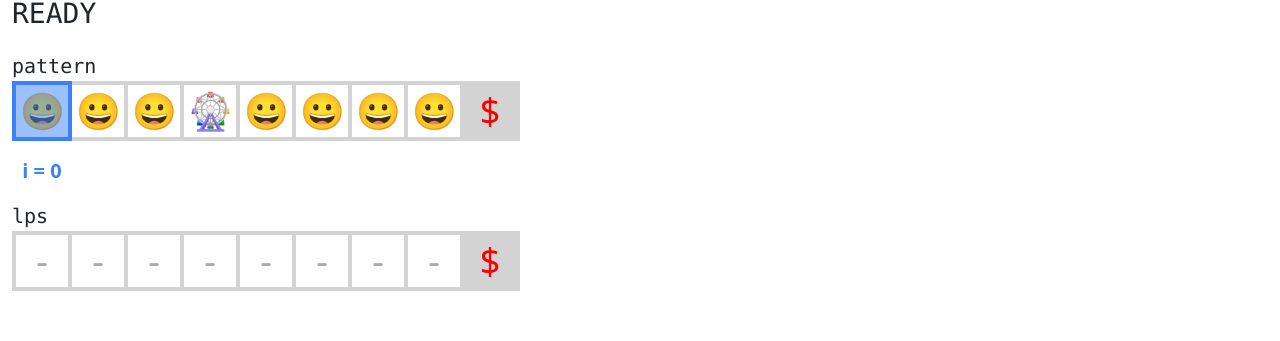
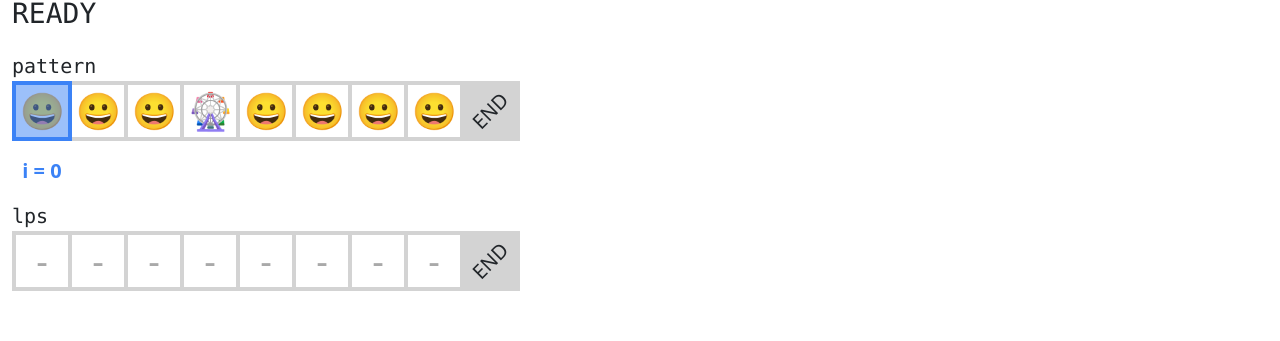
Before and after one commit to zetaraku/algo-playground, a Nuxt app: page /alg/kmp in a window 1280 px wide. Shown: the part 413-754 px from the top of the page. Built offline with nearby package versions, Linux system fonts and the light colour scheme.

Commit message:
refactor: extract display template into ArrayView

```diff
--- a/components/ArrayView.vue
+++ b/components/ArrayView.vue
@@ -12,22 +12,39 @@ const props = defineProps<{
     <ArrayViewItem
       v-for="(value, index) in data"
       :key="index"
-      :value="value"
     >
       <slot
         name="item"
         :index="index"
         :value="value"
-      />
+      >
+        <span
+          v-if="value != null"
+        >
+          {{ value }}
+        </span>
+        <span
+          v-else
+          style="color: darkgray;"
+        >
+          {{ '-' }}
+        </span>
+      </slot>
     </ArrayViewItem>
     <ArrayViewItem
-      style="color: red; background-color: lightgray;"
-      :value="'$'"
+      style="background-color: lightgray;"
     >
       <slot
         name="end"
         :index="data.length"
-      />
+      >
+        <span
+          class="fs-5"
+          style="transform: rotate(-45deg);"
+        >
+          END
+        </span>
+      </slot>
     </ArrayViewItem>
     <slot>
       <!-- marker slot -->
--- a/components/ArrayViewItem.vue
+++ b/components/ArrayViewItem.vue
@@ -1,9 +1,3 @@
-<script setup lang="ts">
-const props = defineProps<{
-  value: any,
-}>();
-</script>
-
 <template>
   <div
     class="d-inline-flex justify-content-center align-items-center"
@@ -16,18 +10,6 @@ const props = defineProps<{
       vertical-align: middle;
     "
   >
-    <slot>
-      <span
-        v-if="value != null"
-      >
-        {{ value }}
-      </span>
-      <span
-        v-else
-        style="color: darkgray;"
-      >
-        {{ '-' }}
-      </span>
-    </slot>
+    <slot />
   </div>
 </template>
```
